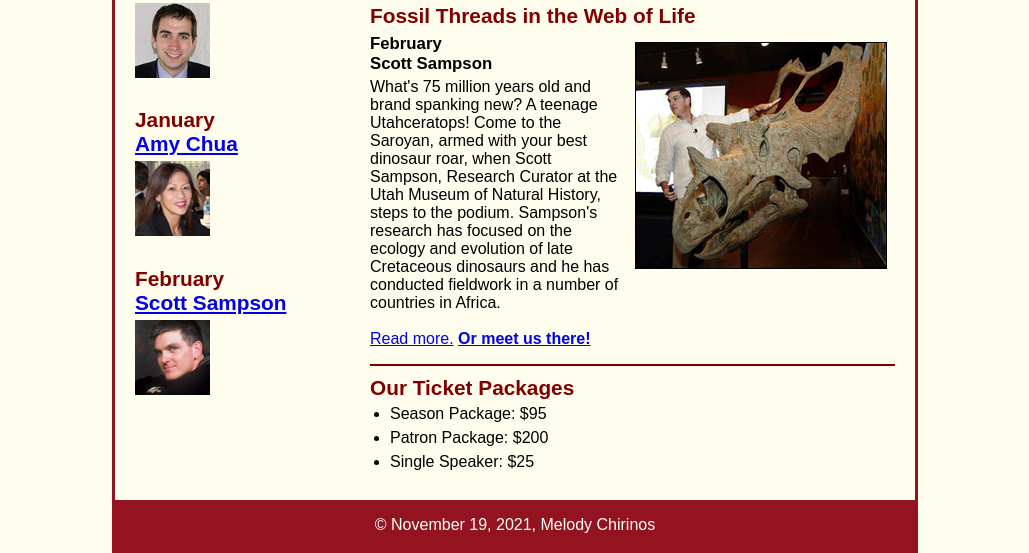
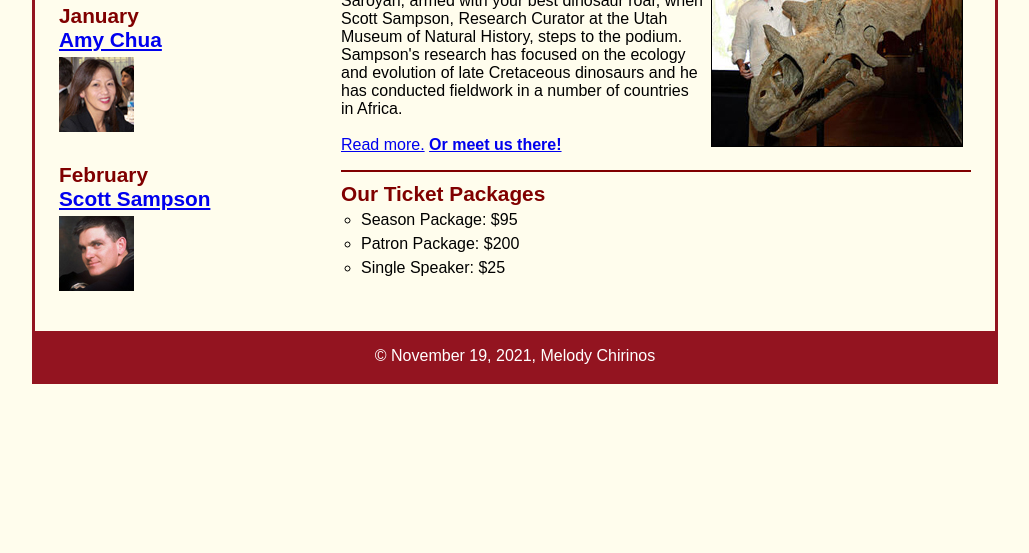
Before and after one commit to melodyc86/A15, a plain HTML site: page index.html in a window 1280 px wide. Shown: the part 481-1034 px from the top of the page, without its empty margins (125-1154 px from the left). After the commit the page ends 865 px from the top, so only its background shows below. Drawn offline with nearby package versions, Linux system fonts and the light colour scheme.

Commit message:
Update main.css

```diff
--- a/styles/main.css
+++ b/styles/main.css
@@ -1,13 +1,18 @@
 * {
   margin: 0;
   padding: 0;
+}
+
+#mobile_menu {
+    display: none;
 }
 
 /* the styles for the elements */
 body {
 	font-family: Arial, Helvetica, sans-serif;
     font-size: 100%;
-	  width: 800px;
+    width: 99%;
+    max-width: 960px;
     margin-top: 0;
     margin-bottom: 0;
     margin-left: auto;
@@ -18,6 +23,8 @@
     background-color: #fffded;
 }
 
+/* the styles for the navigation bar */
+
 #nav_menu, #nav_menu ul {
     margin: 0;
     padding: 0;
@@ -25,11 +32,13 @@
     position: relative;
 }
 #nav_menu li {
+    width: 20%;
+    min-width: 180px;
     float: left;
 }
 #nav_menu li a {
     display: inline-block;
-    width: 160px;
+    width: 100%;
     text-align: center;
     padding-top: 1em;
     padding-bottom: 1em;
@@ -74,13 +83,13 @@
 }
 header img {
 	float: left;
-	  padding-left: 30px;
-	  padding-right: 30px;
+    padding-left: 3.75%;
+    padding-right: 3.75%;
 }
 
 header h2 {
     font-size: 170%;
-	  color: black;
+    color: #800000;
 }
 
 header h3 {
@@ -95,11 +104,11 @@
 /* the styles for the section */
 
 section {
-	  width: 525px;
+    width: 65.625%;
     float: right;
-	  padding-left: 20px;
-	  padding-right: 20px;
-	  padding-bottom: 20px;
+    padding-left: 2.5%;
+    padding-right: 2.5%;
+    padding-bottom: 2.5%;
 }
 section p {
     padding-bottom: .5em;
@@ -112,6 +121,7 @@
 section ul {
     padding-bottom: .25em;
     padding-left: 1.25em;
+    list-style-type: circle;
 }
 section li {
     padding-bottom: .35em;
@@ -126,9 +136,9 @@
 /* styles for aside */
 
 aside {
-	  width: 215px;
+    width: 26.875%;
     float: right;
-	  padding-left: 20px;
+    padding-left: 2.5%;
     padding-bottom: 20px;
     clear: left;
 }
@@ -163,6 +173,8 @@
     border-width: 1px;
     border-color: black;
     margin: .5em .5em .5em .5em;
+    max-width: 40%;
+    min-width: 150px;
 }
 article h2 {
     padding-top: 0;
```
Lines whose indentation alone changed are shown as unchanged.
